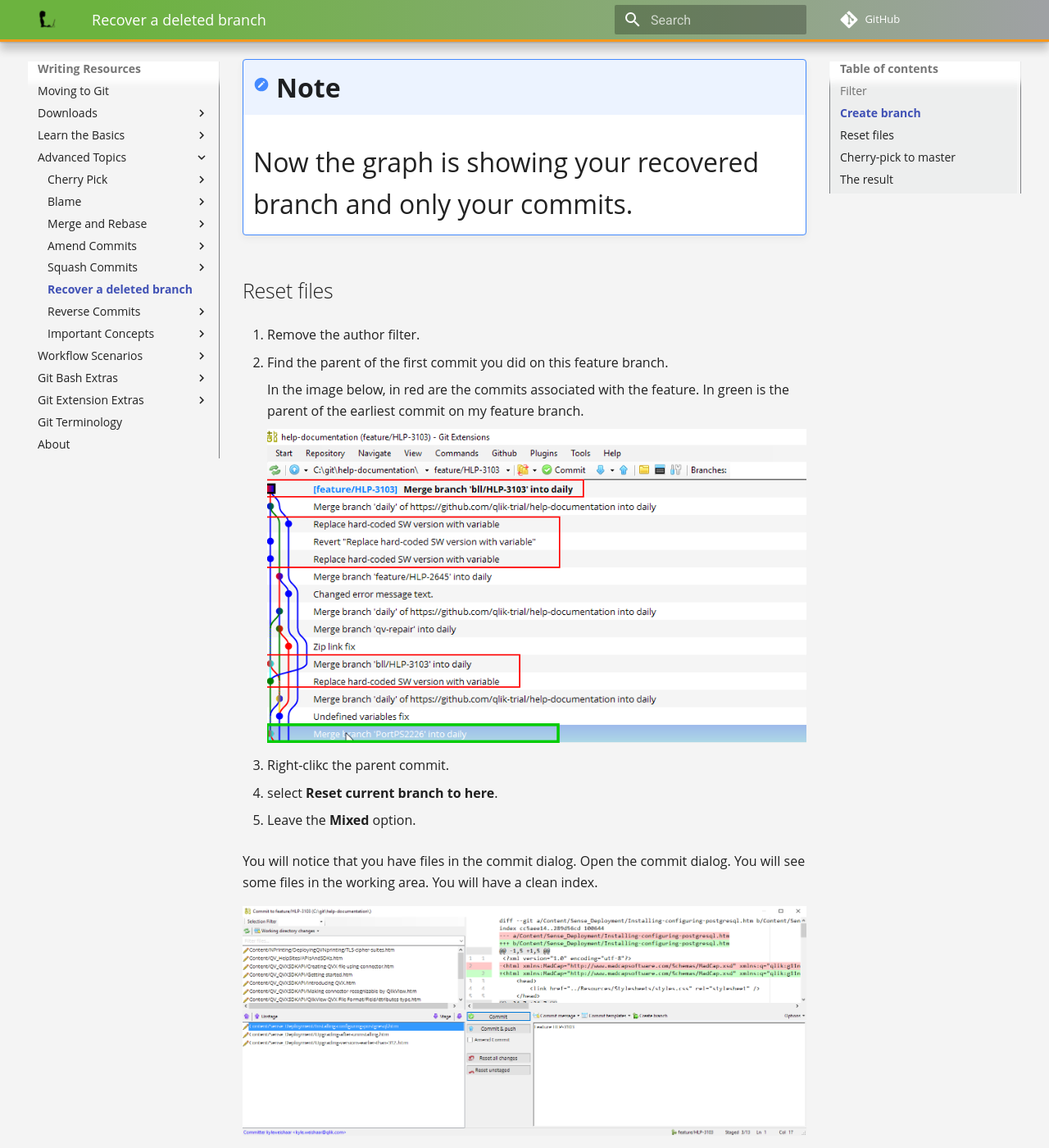
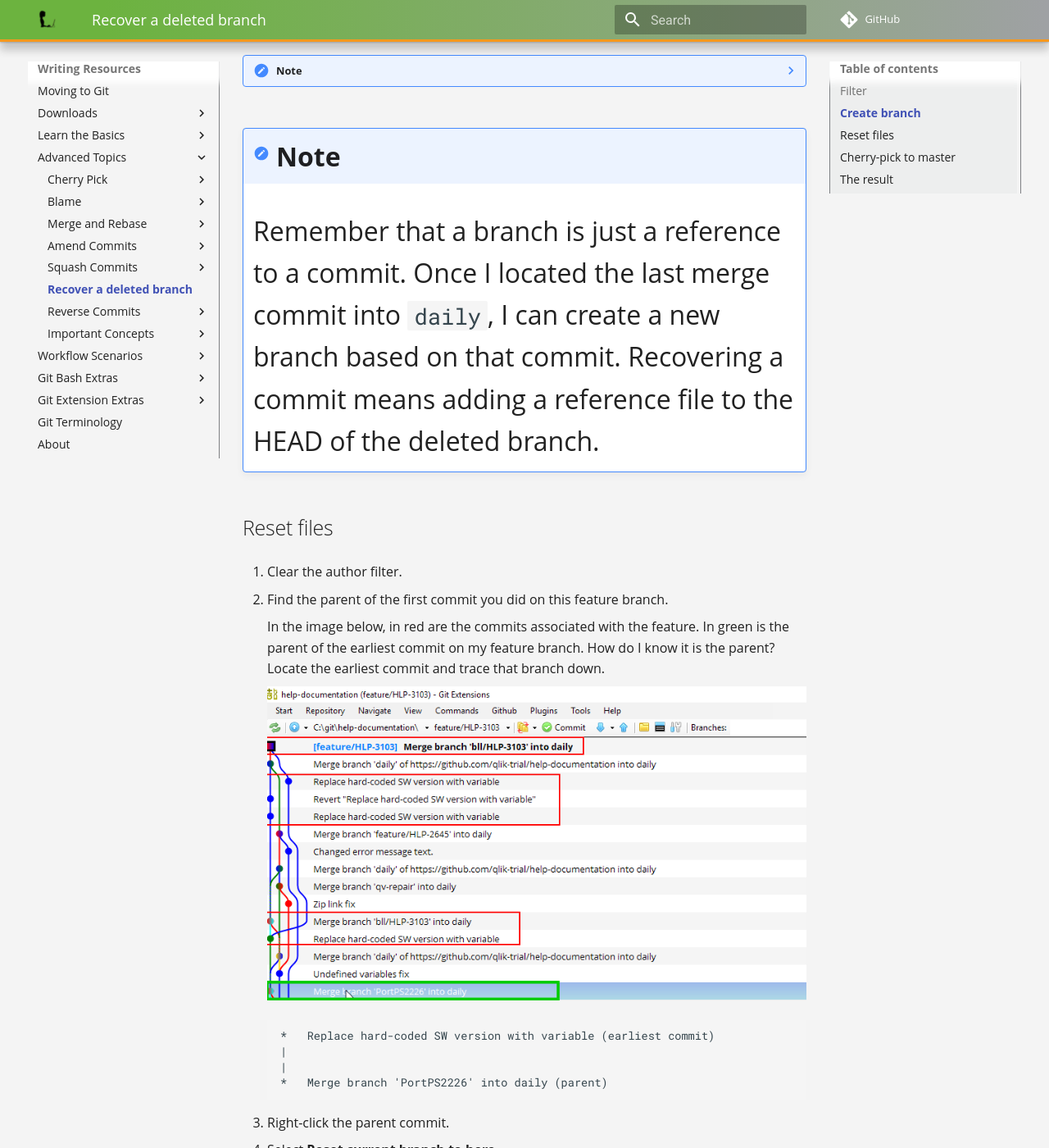
Before and after one commit to TimothyDanielQlik/git-site, an MkDocs documentation site: the page built from docs/recover-branch.md, in a window 1280 px wide and 1400 px high, scrolled down 2062 px. Shown: the whole window at 82% size. Built offline with MkDocs 1.6.1 and Material for MkDocs 9.7.7, drawn with Linux system fonts in a browser that asks for light colours; comment, search, counter and statistics services are not loaded; old or Windows-style settings are respelled for this version of MkDocs; some of the changed text lies outside the part shown.

Commit message:
edit delete branch topic

````diff
--- a/docs/recover-branch.md
+++ b/docs/recover-branch.md
@@ -1,38 +1,38 @@
 # Recover a deleted branch
 
-If you forget to cherry-pick your feature to `master`, and you delete your branch, then you'll need to locate the commits on `daily`.
+If you forget to cherry-pick your feature to `master`, and you delete your branch, then you'll need to locate the commits on the `daily` branch.
 
 ## Filter
 
-The easiest way to find your commit is to use the filter option in Git Extension.
+The easiest way to find your commits is to use the filter option in Git Extension.
 
 ![filter](assets/images/filter.png)
 
 1. Select **Author**.
 
-1. Enter your name exactly as it appear in the commit (name + email).
+1. Enter your name exactly as it appears in the commit information (name + email).
 
     `First Last <trigram@qlik.com>`
 
     For example:
 
-    ```
+    ```ASCII
     Author: First Last <trigram@qlik.com>
     Date: 19 hours ago (7/4/2018 4:08:57 PM)
     Commit hash: 3d79a92d56a9742d7dcc2963c554000894e401d4
     ```
 
-After you enter the filter, you'll notice that the only commits you see in the graph are yours.
+After you add the filter, you only see your own commits.
 
 ![recover](assets/images/recover-graph.png)
 
-The branch I want to recover is `feature/HLP-3103`. I can look at the files associated with these commits clicking on a commit and looking at the **Commit** and **Diff** tabs.
+The branch I want to recover is `feature/HLP-3103`. I can see which files were changed in each commit by clicking on a commit and looking at the **Commit** (shows the files) and **Diff** (shows the changes) tabs.
 
-I've found the commits that are associated with my deleted feature branch (in red).
+The commits highlighted in red are the commits that I am interested in.
 
 ## Create branch
 
-I want to create a branch at the last commit that was merged into `daily`.
+I want to create a branch at the latest relevant commit that was merged into `daily`.
 
 1. Right-click the commit.
 
@@ -40,36 +40,46 @@
 
 1. Name the branch with the correct feature name (example):
 
-    feature/HLP-3103
+    `feature/HLP-3103`
 
 1. Select **View** > **Show current branch only**.
 
     ![only](assets/images/saveonly.png)
 
+??? Note
+    Now the graph is showing your recovered branch and only your commits.
+
 !!! Note
-    Now the graph is showing your recovered branch and only your commits.
+    Remember that a branch is just a reference to a commit. Once I located the last merge commit into `daily`, I can create a new branch based on that commit. Recovering a commit means adding a reference file to the HEAD of the deleted branch.
 
 ## Reset files
 
-1. Remove the author filter.
+1. Clear the author filter.
 
 1. Find the parent of the first commit you did on this feature branch.
 
-    In the image below, in red are the commits associated with the feature. In green is the parent of the earliest commit on my feature branch.
+    In the image below, in red are the commits associated with the feature. In green is the parent of the earliest commit on my feature branch. How do I know it is the parent? Locate the earliest commit and trace that branch down.
 
     ![parent](assets/images/parent.png)
 
-1. Right-clikc the parent commit.
+    ```ASCII
+    *   Replace hard-coded SW version with variable (earliest commit)
+    |
+    |
+    *   Merge branch 'PortPS2226' into daily (parent)
+    ```
 
-1. select **Reset current branch to here**.
+1. Right-click the parent commit.
+
+1. Select **Reset current branch to here**.
 
 1. Leave the **Mixed** option.
 
-You will notice that you have files in the commit dialog. Open the commit dialog. You will see some files in the working area. You will have a clean index.
+The commit button will indicate that you have some files to commit. Click on the commit button to open the dialog. You will see some files in the working area. You will have a clean index (because you selected the mixed reset).
+
+You might see files not part of your feature. This is because other people have committed to `daily`, and these commits are parents of other commits in the new branch.
 
 ![asset](assets/images/recommit.png)
-
-You might see files not part of your feature. This is because other people have committed to `daily`, and these commits are parents of other commits in the new branch.
 
 1. Select the files associated with the feature and stage them.
 
````
